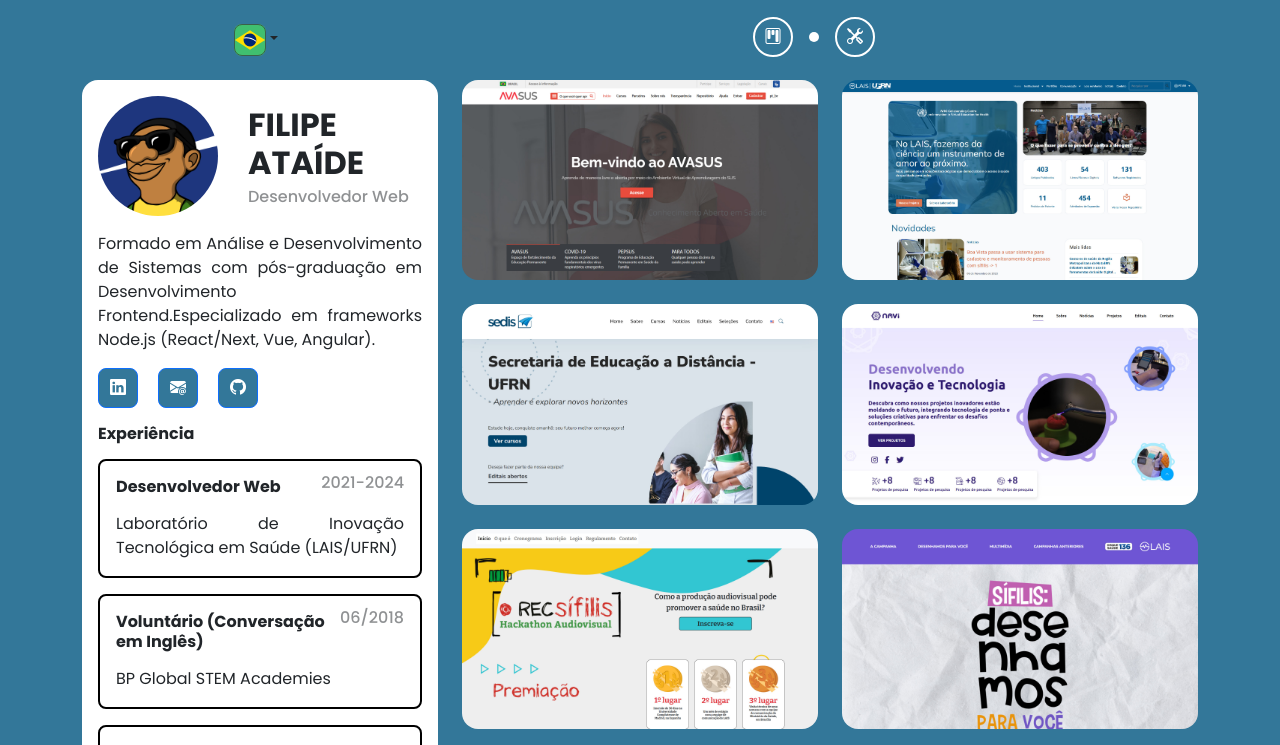
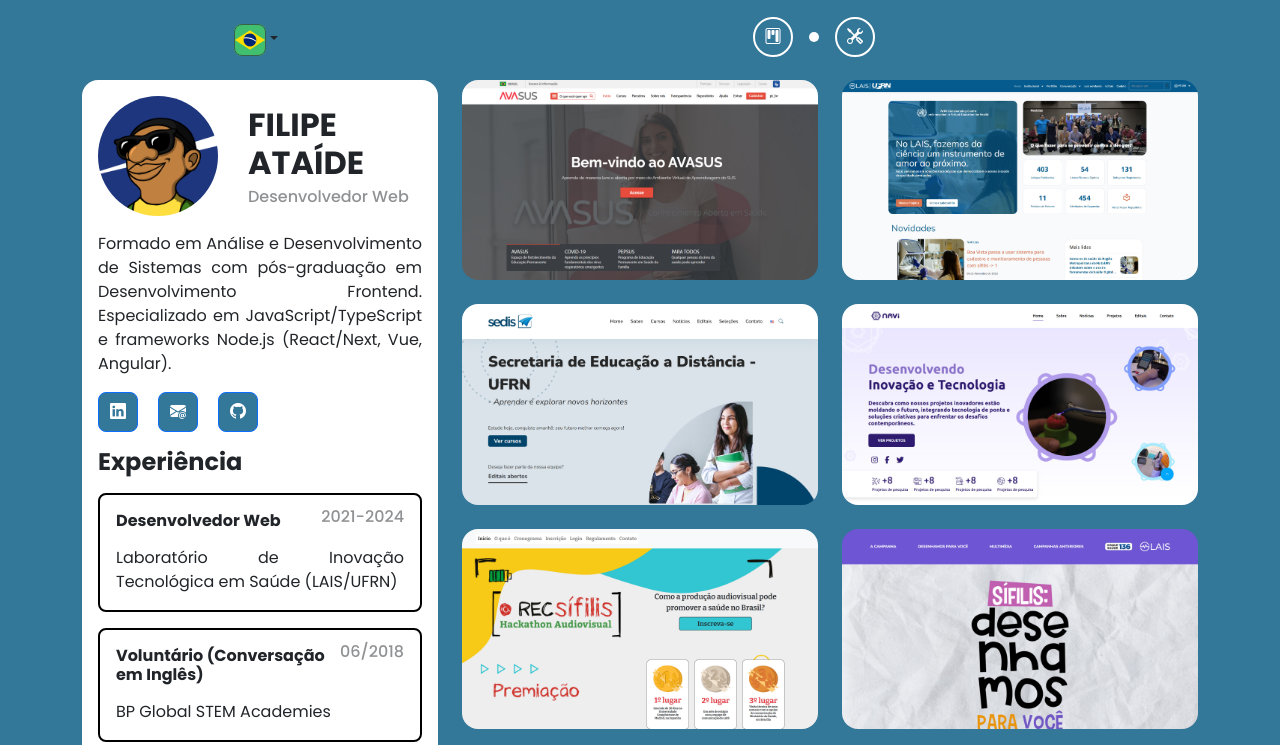
Before and after one commit to OliAtaide/portfolio_vue, a Vue app: page / in a window 1280 px wide. Shown: the top 745 px of the page. Built offline with nearby package versions, Linux system fonts and the light colour scheme.

Commit message:
correcao de texto

```diff
--- a/src/assets/style.scss
+++ b/src/assets/style.scss
@@ -195,10 +195,13 @@
     }
 }
 
-.card-subtitle,
 .card-title {
+    font-size: 1.5em !important;
+    margin: 0;
+}
+
+.exp-card .card-title{
     font-size: 1em !important;
-    margin: 0;
 }
 
 .card-subtitle {
--- a/src/i18n/index.js
+++ b/src/i18n/index.js
@@ -8,7 +8,7 @@
       profile: {
         subtitle: "Desenvolvedor Web",
         summary:
-          "Formado em Análise e Desenvolvimento de Sistemas com pós-graduação em Desenvolvimento Frontend.Especializado em frameworks Node.js (React/Next, Vue, Angular).",
+          "Formado em Análise e Desenvolvimento de Sistemas com pós-graduação em Desenvolvimento Frontend. Especializado em JavaScript/TypeScript e frameworks Node.js (React/Next, Vue, Angular).",
         exp: {
           title: "Experiência",
           list: [
@@ -41,7 +41,7 @@
       profile: {
         subtitle: "Web Developer",
         summary:
-          "Graduated in Systems Analysis and Development with postgrad in Frontend Development. Specialized in Node.js related frameworks (React/Next, Vue, Angular).",
+          "Graduated in Systems Analysis and Development with postgrad in Frontend Development. Specialized in JavaScript/TypeScript Node.js related frameworks (React/Next, Vue, Angular).",
         exp: {
           title: "Experience",
           list: [
```
